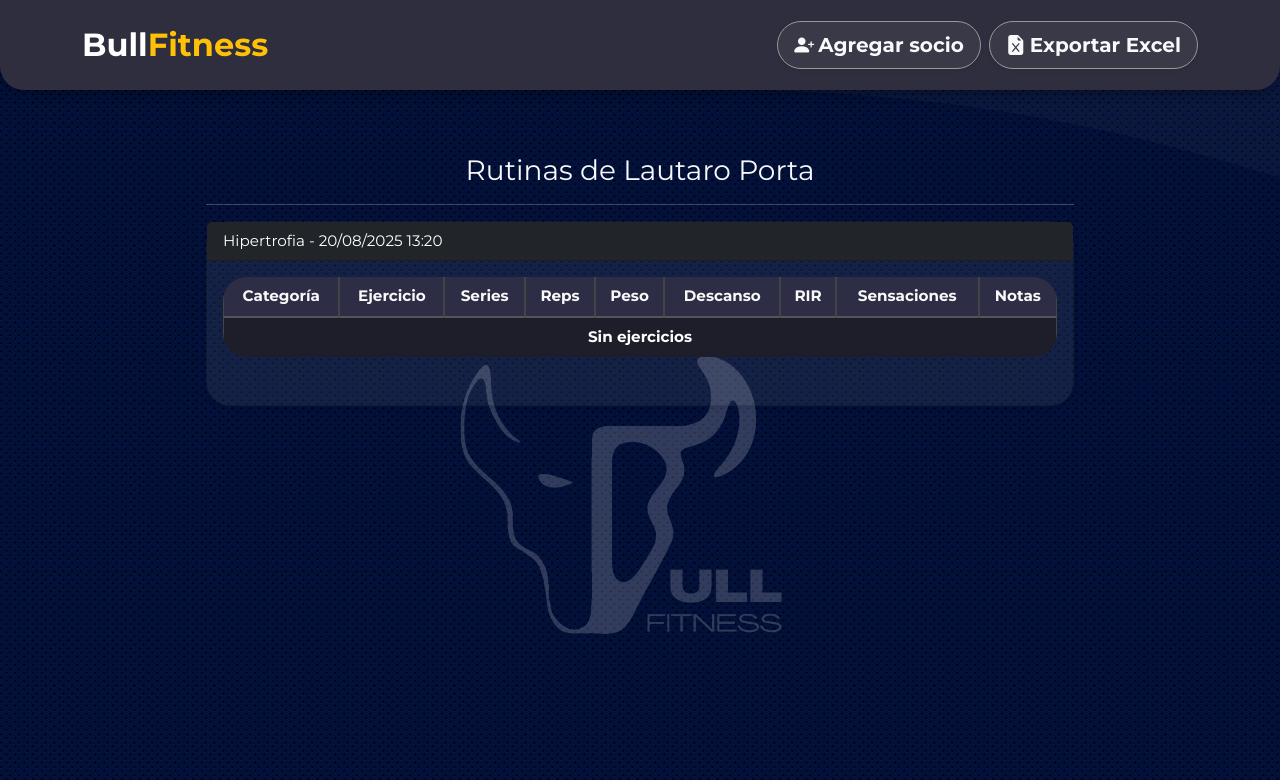
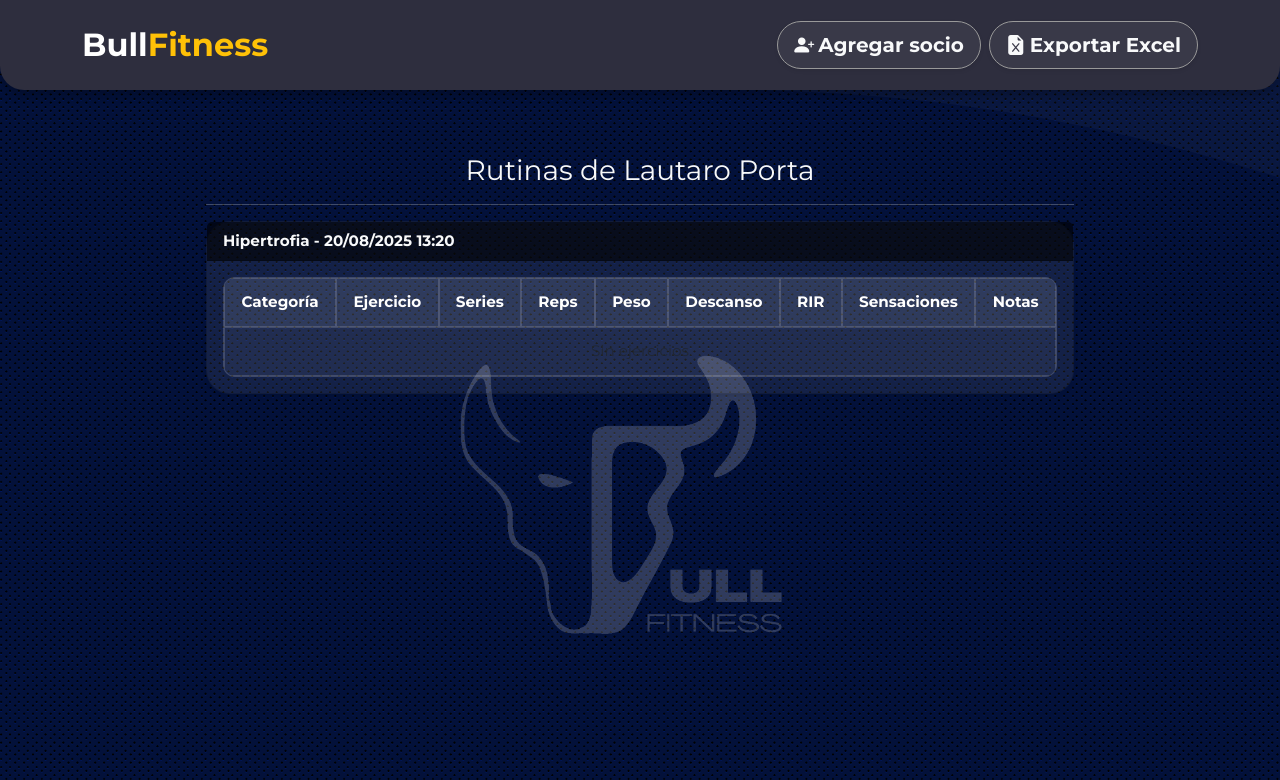
Before and after one commit to Lautap1578/Gymapp, a Django app: page /mis_rutinas/1/ in a window 1280 px wide. Shown: the top 780 px of the page. Run offline with Django 4.2, Linux system fonts and the light colour scheme; data comes from the database, SQL or seed files in the repository; data that the repository does not hold is empty; some libraries are stand-ins or nearby versions.

Commit message:
feat: modernize rutina table styling

```diff
--- a/gymapp/templates/gymapp/base.html
+++ b/gymapp/templates/gymapp/base.html
@@ -40,36 +40,6 @@
         .card, .form-control {
             background-color: rgba(255, 255, 255, 0.07);
             color: #f8f9fa;
-        }
-
-        body:not(.editar-rutinas) .table {
-            background-color: #1e1e2a !important;
-            border-collapse: separate;
-            border-spacing: 0;
-            color: #ffffff !important;
-            font-size: 0.95rem;
-        }
-
-        body:not(.editar-rutinas) .table-striped tbody tr:nth-of-type(odd) {
-            background-color: #2a2a3c !important;
-        }
-
-        body:not(.editar-rutinas) .table td,
-        body:not(.editar-rutinas) .table th {
-            color: #ffffff !important;
-            font-weight: 600 !important;
-            background-color: transparent !important;
-            border-color: #444 !important;
-        }
-
-        body:not(.editar-rutinas) .table thead {
-            background-color: #2d2d45 !important;
-        }
-
-        body:not(.editar-rutinas) .table thead th {
-            color: #f9f9f9 !important;
-            font-weight: 700 !important;
-            border-bottom: 2px solid #555 !important;
         }
 
         .btn-outline-success,
--- a/gymapp/templates/gymapp/mis_rutinas.html
+++ b/gymapp/templates/gymapp/mis_rutinas.html
@@ -7,13 +7,13 @@
 
     {% for rutina in rutinas %}
         <div class="card mb-4 shadow-sm">
-            <div class="card-header bg-dark text-white">
+            <div class="card-header rutinas-card-header">
                 {{ rutina.get_estructura_display }} - {{ rutina.fecha_creacion|date:"d/m/Y H:i" }}
             </div>
             <div class="card-body">
                 <div class="table-responsive">
-                    <table class="table table-bordered text-center align-middle">
-                        <thead class="table-dark">
+                    <table class="rutinas-table text-center align-middle">
+                        <thead>
                             <tr>
                                 <th>Categoría</th>
                                 <th>Ejercicio</th>
--- a/static/css/rutinas.css
+++ b/static/css/rutinas.css
@@ -218,3 +218,79 @@
   max-width: 600px;
   margin: auto;
 }
+
+/* -------- Tabla de mis rutinas -------- */
+.rutinas-table {
+  width: 100%;
+  border-collapse: separate;
+  border-spacing: 0;
+  background: rgba(255, 255, 255, 0.04);
+  color: #f8f9fa;
+  border: 1px solid rgba(255, 255, 255, 0.15);
+  border-radius: 0.75rem;
+  overflow: hidden;
+}
+.rutinas-table th,
+.rutinas-table td {
+  padding: 0.75rem 1rem;
+  border: 1px solid rgba(255, 255, 255, 0.15);
+}
+.rutinas-table thead th {
+  background: rgba(255, 255, 255, 0.08);
+  color: #fff;
+  font-weight: 600;
+}
+.rutinas-table tbody tr:nth-child(odd) {
+  background: rgba(255, 255, 255, 0.02);
+}
+.rutinas-table tbody tr:nth-child(even) {
+  background: rgba(255, 255, 255, 0.06);
+}
+.rutinas-table tbody tr:hover {
+  background: rgba(255, 255, 255, 0.1);
+}
+.rutinas-table tbody tr:focus-within {
+  background: rgba(37, 99, 235, 0.15);
+}
+.rutinas-table tbody td:focus {
+  outline: 2px solid #2563eb;
+  outline-offset: -2px;
+}
+
+/* Cabecera de tarjetas para rutinas */
+.rutinas-card-header {
+  background: rgba(0, 0, 0, 0.6);
+  color: #f8f9fa;
+  font-weight: 600;
+}
+
+/* -------- Tablas genéricas del sitio -------- */
+body:not(.editar-rutinas) .table:not(.rutinas-table) {
+  background-color: #1e1e2a !important;
+  border-collapse: separate;
+  border-spacing: 0;
+  color: #ffffff !important;
+  font-size: 0.95rem;
+}
+
+body:not(.editar-rutinas) .table-striped:not(.rutinas-table) tbody tr:nth-of-type(odd) {
+  background-color: #2a2a3c !important;
+}
+
+body:not(.editar-rutinas) .table:not(.rutinas-table) td,
+body:not(.editar-rutinas) .table:not(.rutinas-table) th {
+  color: #ffffff !important;
+  font-weight: 600 !important;
+  background-color: transparent !important;
+  border-color: #444 !important;
+}
+
+body:not(.editar-rutinas) .table:not(.rutinas-table) thead {
+  background-color: #2d2d45 !important;
+}
+
+body:not(.editar-rutinas) .table:not(.rutinas-table) thead th {
+  color: #f9f9f9 !important;
+  font-weight: 700 !important;
+  border-bottom: 2px solid #555 !important;
+}
```
